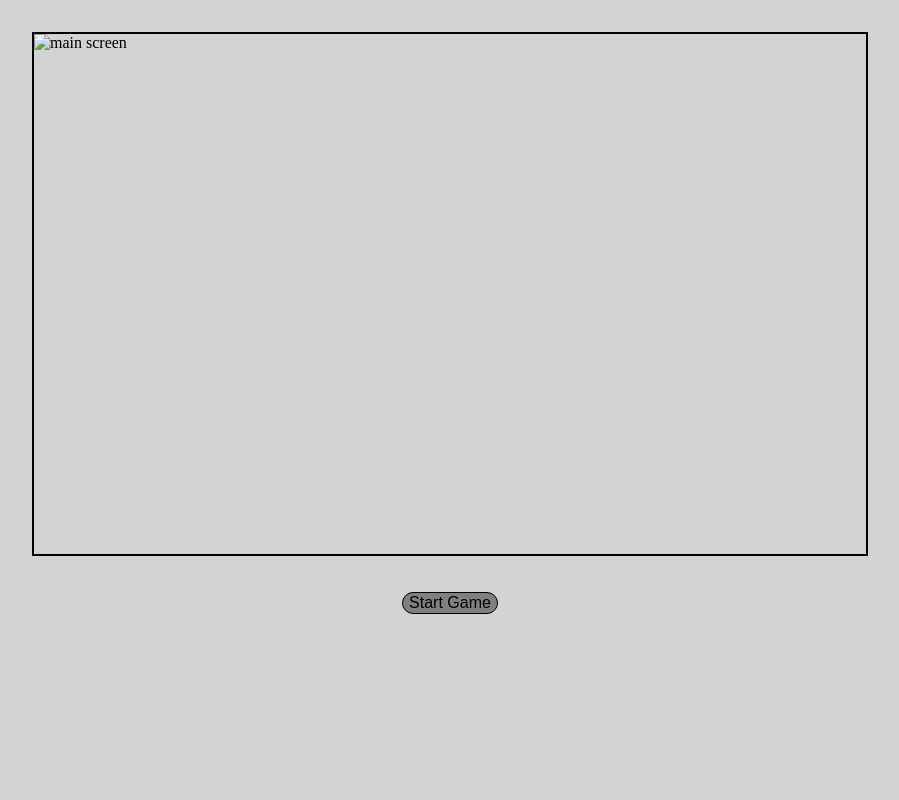
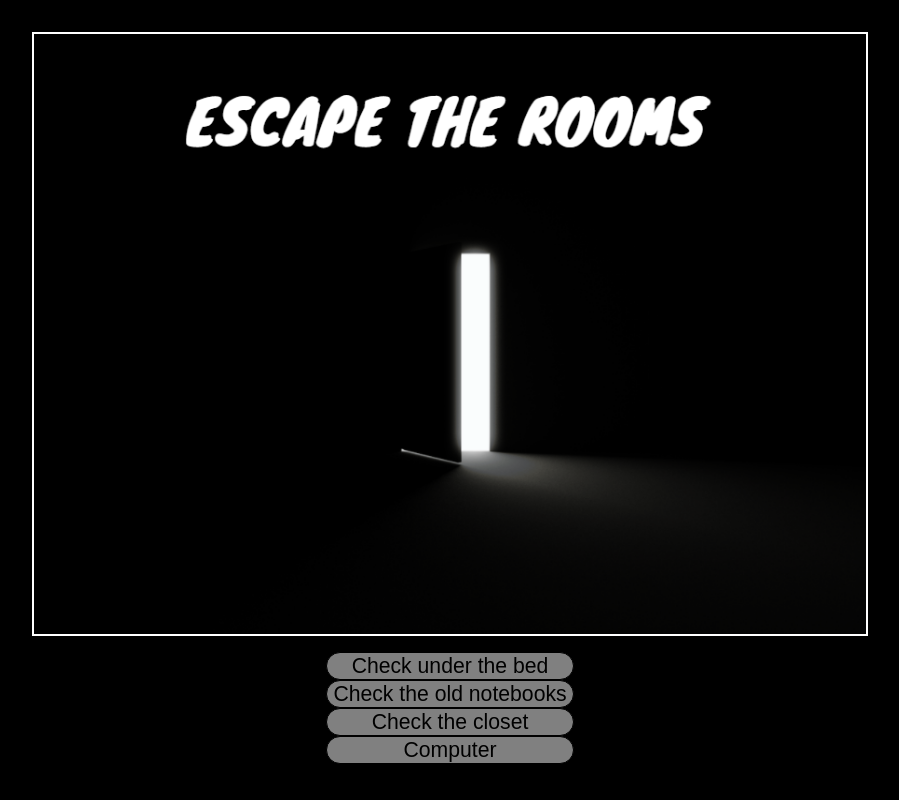
Before and after one commit to shrimp16/EscapeTheRoomsRemaster, a plain HTML site: page index.html in a window 1280 px wide. Both pictures are taken after a click on the button "Start Game". Shown: the whole page, without its empty margins (190-1089 px from the left). Drawn offline with nearby package versions, Linux system fonts and the light colour scheme.

Commit message:
The room buttons are now working correctly just need to implement the real code

```diff
--- a/index.html
+++ b/index.html
@@ -7,17 +7,20 @@
     <meta name="viewport" content="width=device-width, initial-scale=1.0">
     <title>Escape the Rooms</title>
     <link rel="stylesheet" href="style.css">
+    <script src="https://ajax.googleapis.com/ajax/libs/jquery/3.5.1/jquery.min.js"></script>
 </head>
 
 <body>
 
     <div class="game-frame">
-        <img src="" alt="main screen">
+        <img id="game-frame-image" draggable="false" src="images/MainPage.png" alt="main screen">
     </div>
 
-    <div class="buttons">
-        <button>Start Game</button>
+    <div id="buttons" class="buttons">
+        <button id="start">Start Game</button>
     </div>
+
+    <script src="script.js"></script>
 
 </body>
 
--- /dev/null
+++ b/script.js
@@ -0,0 +1,54 @@
+let gameFrame = document.getElementById("game-frame-image");
+let buttons = document.getElementById("buttons");
+
+let currentRoom;
+
+const bedroom = {
+    nextRoom: loadBathroom,
+    buttons: ["bed", "notebooks", "closet"],
+    buttonsText: ["Check under the bed", "Check the old notebooks", "Check the closet"],
+    buttonsReturn: ["You found nothing", "101000111001110101100010001001110010001000111101", "WHY IS SOMEONE DEAD HERE"], //testing propose
+    images: [], // need to get the images
+    mainImage: "./images/MainPage.png" // need to get image
+}
+
+$('#start').click(() => {
+    loadBedroom();
+})
+
+function addComputer() {
+    buttons.innerHTML = buttons.innerHTML + `<button id="computer">Computer</button>`
+
+    $('#computer').click(() => {
+        computer();
+    })
+}
+
+function loadBedroom() {
+    console.log("Entering bedroom");
+    buttons.innerHTML = "";
+    currentRoom = bedroom;
+
+    gameFrame.src = currentRoom.mainImage;
+
+    for (let i = 0; i < currentRoom.buttons.length; i++) {
+        buttons.innerHTML = buttons.innerHTML + `<button id="${currentRoom.buttons[i]}">${currentRoom.buttonsText[i]}</button>`
+    }
+
+    addComputer();
+
+    for (let i = 0; i < currentRoom.buttons.length; i++) {
+        $(`#${currentRoom.buttons[i]}`).click(() => {
+            console.log(currentRoom.buttonsReturn[i]);
+        })
+    }
+
+}
+
+function loadBathroom() {
+    console.log("entering bathroom");
+}
+
+function computer() {
+    console.log("put the password");
+}
--- a/style.css
+++ b/style.css
@@ -3,13 +3,13 @@
 }
 
 body {
-    background-color: lightgray;
+    background-color: black;
 }
 
 .game-frame {
-    height: 65vh;
+    height: 75vh;
     width: 65vw;
-    border: 2px black solid;
+    border: 2px white solid;
     margin: auto;
     margin-top: 2rem;
 }
@@ -23,20 +23,19 @@ body {
     display: flex;
     flex-direction: column;
     margin: auto;
-    margin-top: 2rem;
+    margin-top: 1rem;
     width: fit-content;
 }
 
 button {
-    margin-top: 4px;
     background-color: gray;
     border: 1px black solid;
     border-radius: 25px;
-    font-size: 1rem;
+    font-size: 1.325rem;
     transition: 0.5s;
 }
 
 button:hover {
     cursor: pointer;
-    background-color: rgba(255, 255, 255, 0.4);
+    background-color: rgba(255, 255, 255, 1);
 }
```
Also changed, not shown: images/MainPage.png (added).
